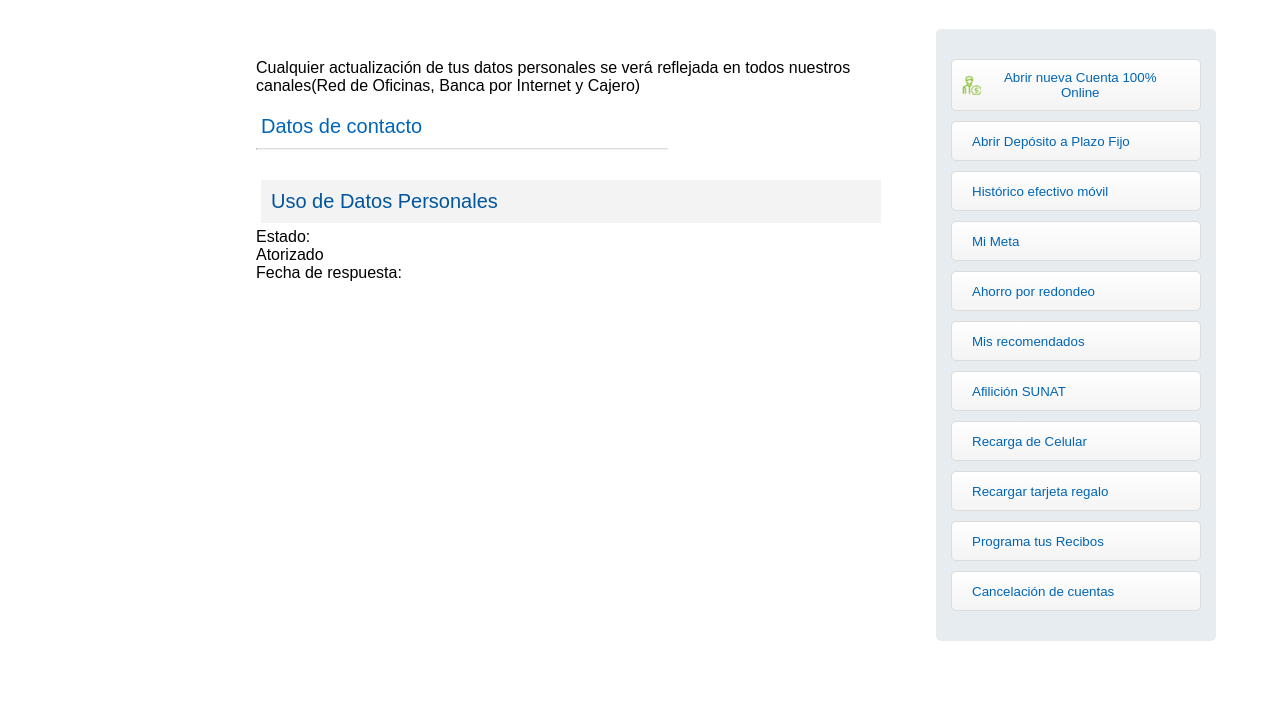
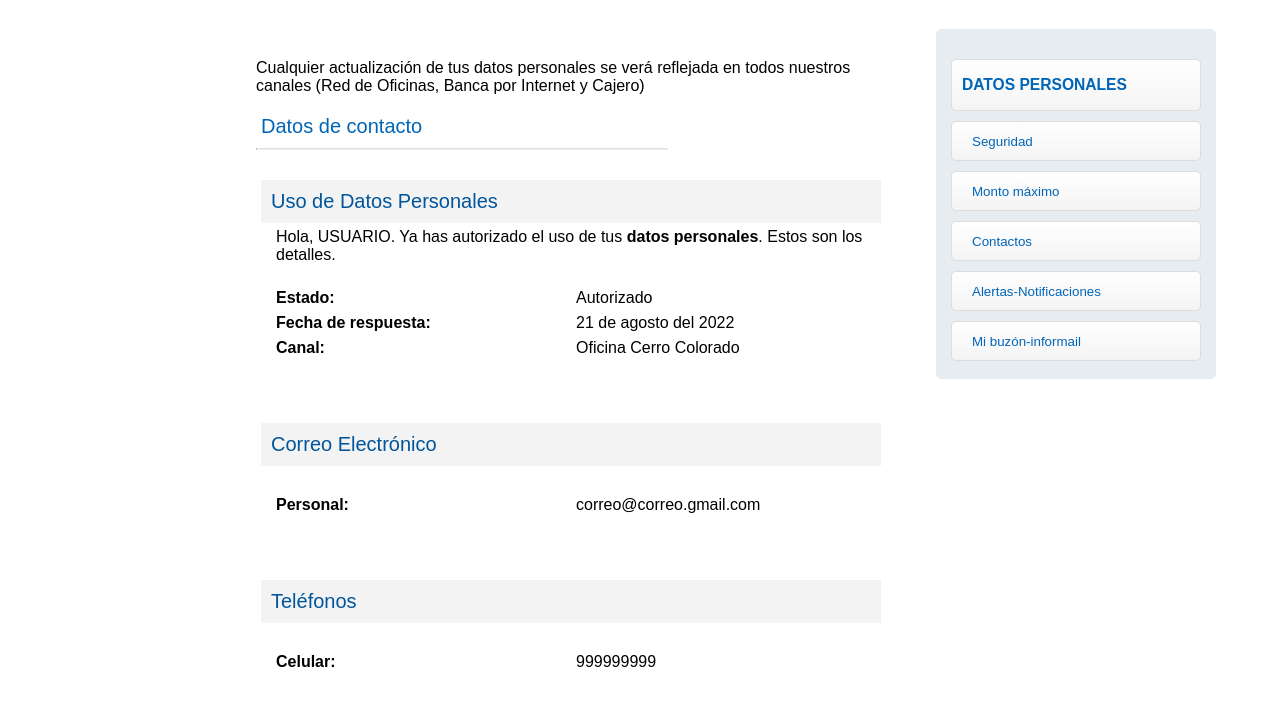
Before and after one commit to EGRM23/DBP_FINAL-PROJECT_2022, a plain HTML site: page actualizar.html in a window 1280 px wide. Shown: the part 250-952 px from the top of the page. Drawn offline with Linux system fonts and the light colour scheme.

Commit message:
Cmabios en actualizaci[on de datos y estilos

```diff
--- a/actualizar.html
+++ b/actualizar.html
@@ -70,64 +70,98 @@
             <div id="panel_contenido">
                 <!--BOTONES QUE CAMBIAN -->
                 <article class="tables_panel">
-                    <p>Cualquier actualización de tus datos personales se verá reflejada en todos nuestros canales(Red de Oficinas, Banca por Internet y Cajero)</p>
+                    <p>Cualquier actualización de tus datos personales se verá reflejada en todos nuestros canales (Red de Oficinas, Banca por Internet y Cajero)</p>
                     <h4 style="color:#0065b7; font-weight: normal; font-size:20px; margin-top:20px;margin-bottom: 20px; margin-left:5px;">Datos de contacto</h4>
                     <hr class="separador4">
                     <div id="seccion_datos">
                         <h3 id="dat_actualizar">Uso de Datos Personales</h3>
-                        <div id="info">
-                            <p id="etiqueta">Estado:</p>
-                            <p>Atorizado</p>
-                            <p id="etiqueta">Fecha de respuesta:</p>
-                            <p></p>
+                        <div style="margin-left:20px">
+                            <p>Hola, USUARIO. Ya has autorizado el uso de tus <strong>datos personales</strong>. Estos son los detalles.</p>
+
+                            <div id="info" style="display: inline-block; margin-top: 20px;">
+                                <div id="Rpta_label">
+                                    <p id="etiqueta">Estado:</p>
+                                    <p id="respuesta_e">Autorizado</p>
+                                </div>
+                                <div id="Rpta_label">
+                                    <p id="etiqueta">Fecha de respuesta:</p>
+                                    <p id="respuesta_e">21 de agosto del 2022</p>
+                                </div>
+                                <div id="Rpta_label">
+                                    <p id="etiqueta">Canal:</p>
+                                    <p id="respuesta_e">Oficina Cerro Colorado</p>
+                                </div>
+                            </div>
                         </div>
+                    </div>
+                    <br><br><br>
+                    <div id="seccion_datos">
+                        <h3 id="dat_actualizar">Correo Electrónico</h3>
+                        <div style="margin-left:20px">
+                            <div id="info" style="display: inline-block; margin-top: 20px;">
+                                <div id="Rpta_label">
+                                    <p id="etiqueta">Personal:</p>
+                                    <p id="respuesta_e">correo@correo.gmail.com</p>
+                                </div>
+                            </div>
+                        </div>
+                    </div>
+                    <br><br><br>
+                    <div id="seccion_datos">
+                        <h3 id="dat_actualizar">Teléfonos</h3>
+                        <div style="margin-left:20px">
+                            <div id="info" style="display: inline-block; margin-top: 20px;">
+                                <div id="Rpta_label">
+                                    <p id="etiqueta">Celular:</p>
+                                    <p id="respuesta_e">999999999</p>
+                                </div>
+                            </div>
+                        </div>
+                    </div>
+                    <br><br><br>
+                    <div id="seccion_datos">
+                        <h3 id="dat_actualizar">Dirección</h3>
+                        <div style="margin-left:20px">
+                            <div id="info" style="display: inline-block; margin-top: 20px;">
+                                <div id="Rpta_label">
+                                    <p id="etiqueta">Personal:</p>
+                                    <p id="respuesta_e">Arequipa, Peru  </p>
+                                </div>
+                            </div>
+                        </div>
+                    </div>
                 </article>
             </div>
         </section>
         <!--BOTONES DEL COSTADO, SIN FUNCIONALIDAD XDXDXD-->
-        <section id="panel_secundaria_ajax">
+        <section id="panel_secundaria_ajax" style="height: 350px;">
+
             <div id="panel_botones">
                 <div class="boton_panelsec_ajax">
-                    <button id="abrir-cuenta-btn"><img src="Recursos/abre_cuenta.png" class="abrir-cta-online">Abrir nueva Cuenta 100% Online</button>
+                    <button id="abrir-cuenta-btn"><h3>DATOS PERSONALES</h3></button>
                 </div>
                 <div class="boton_panelsec_ajax">
-                    <button>Abrir Depósito a Plazo Fijo</button>
+                    <button>Seguridad</button>
                 </div>
                 <div class="boton_panelsec_ajax">
-                    <button>Histórico efectivo móvil</button>
+                    <button>Monto máximo</button>
                 </div>
                 <div class="boton_panelsec_ajax">
-                    <button>Mi Meta</button>
+                    <button>Contactos</button>
                 </div>
                 <div class="boton_panelsec_ajax">
-                    <button>Ahorro por redondeo</button>
+                    <button>Alertas-Notificaciones</button>
                 </div>
                 <div class="boton_panelsec_ajax">
-                    <button>Mis recomendados</button>
-                </div>
-                <div class="boton_panelsec_ajax">
-                    <button>Afilición SUNAT</button>
-                </div>
-                <div class="boton_panelsec_ajax">
-                    <button>Recarga de Celular</button>
-                </div>
-                <div class="boton_panelsec_ajax">
-                    <button>Recargar tarjeta regalo</button>
-                </div>
-                <div class="boton_panelsec_ajax">
-                    <button>Programa tus Recibos</button>
-                </div>
-                <div class="boton_panelsec_ajax">
-                    <button>Cancelación de cuentas</button>
+                    <button>Mi buzón-informail</button>
                 </div>
             </div>
         </section>
-
     </section>
         <br>
     </section>
     <!--Pie de página no tocar-->
-    <footer>
+    <footer style="margin-top:100px;">
         <div id="final" display="flex">
             <div id="logo">
                 <img src="Recursos/logo_bbva.svg"width="90px">
--- a/css/Estilo_pag.css
+++ b/css/Estilo_pag.css
@@ -757,3 +757,15 @@ hr.separador4{
     padding:10px 10px 10px 10px;
     margin:5px ;
 }
+#etiqueta{
+    font-weight:bold;
+    width: 300px;
+}
+#respuesta_e{
+    right:-20000px;
+}
+#Rpta_label{
+    display:flex;
+    margin-top: 5px;
+    margin-bottom: 7px;
+}
```
Also changed, not shown: Inversiones.html (+2 -2 lines).
